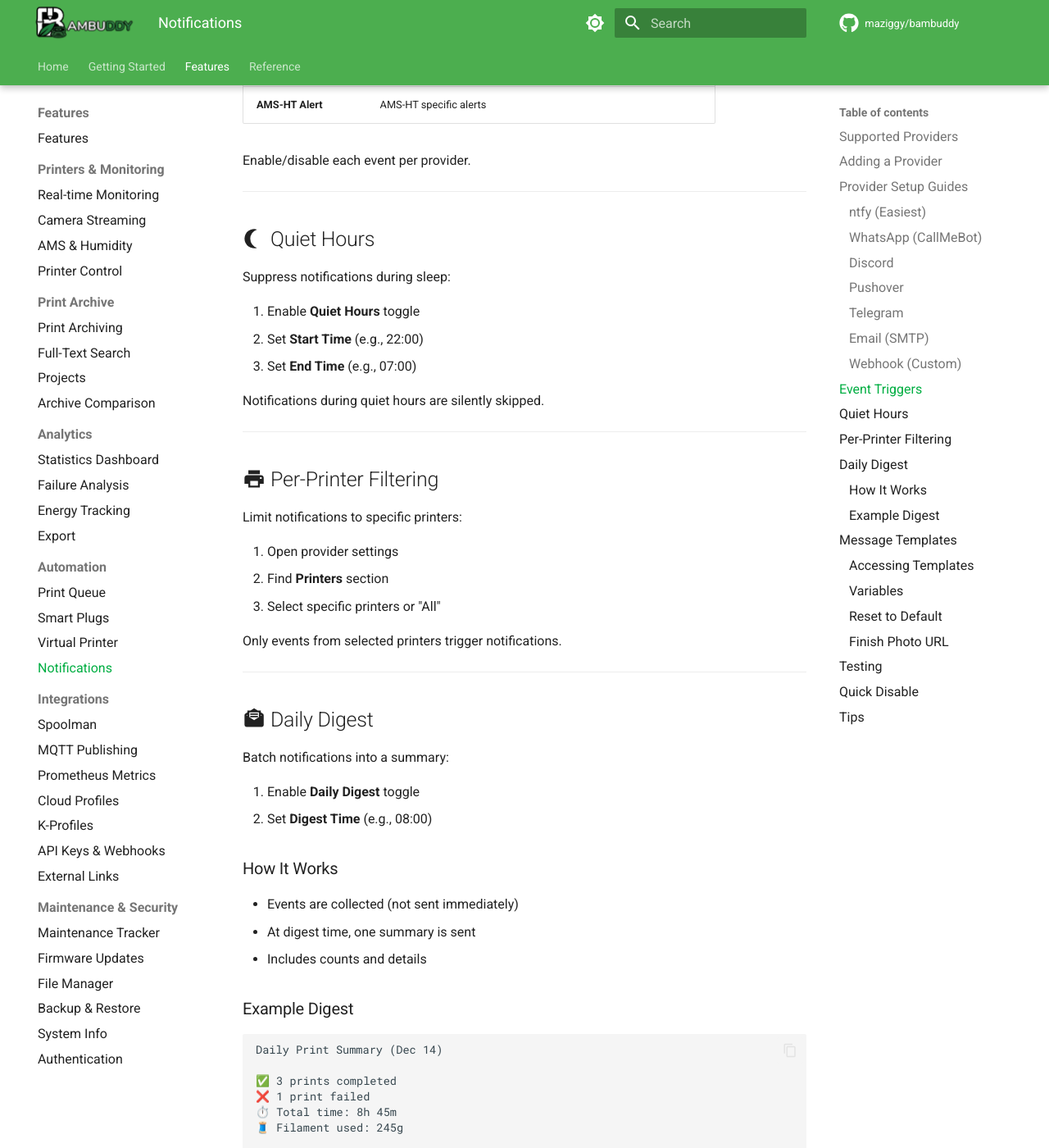
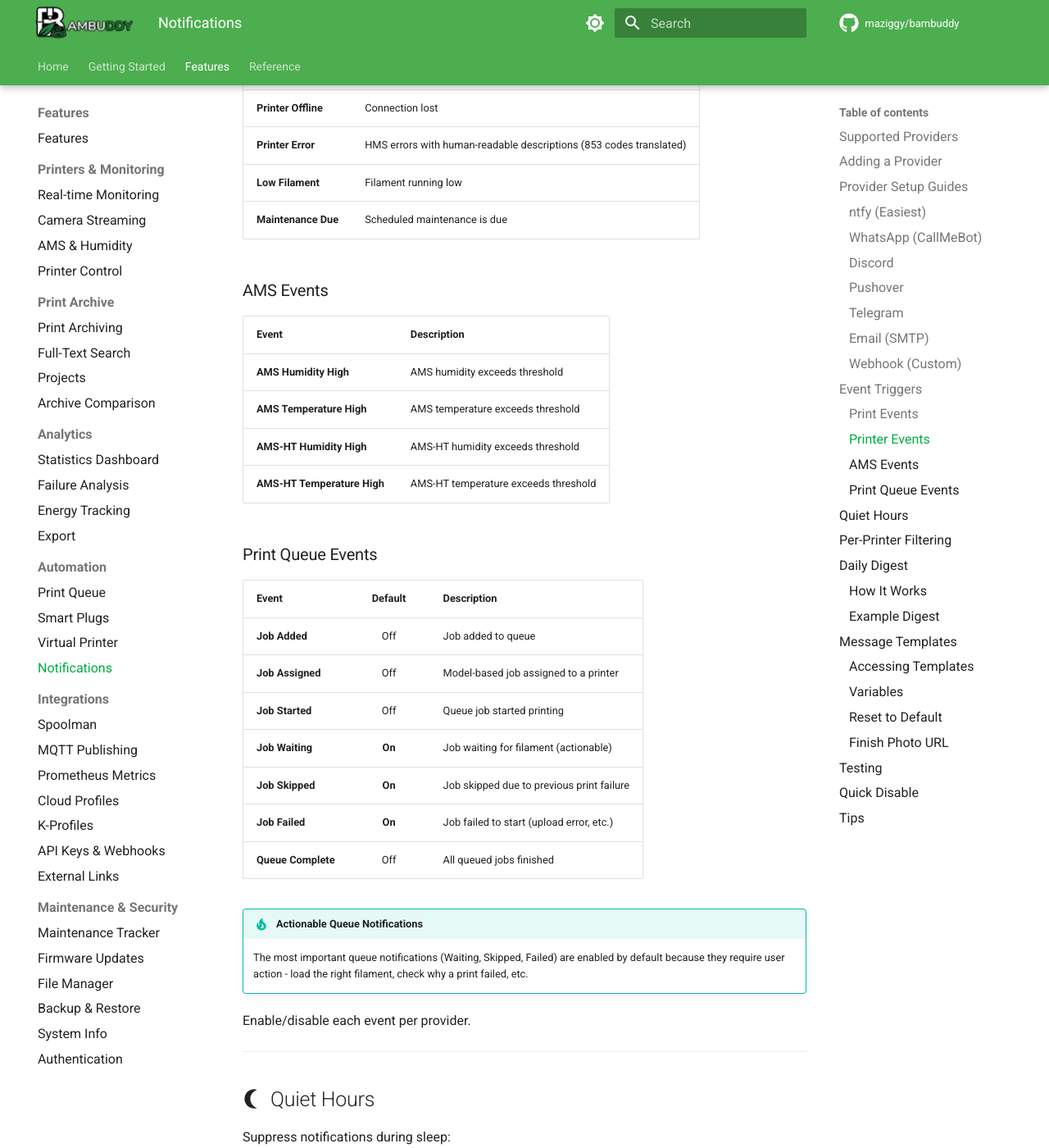
Before and after one commit to maziggy/bambuddy-wiki, an MkDocs documentation site: the page built from docs/features/notifications.md, in a window 1280 px wide and 1400 px high, scrolled down 5915 px. Shown: the whole window at 82% size. Built offline with MkDocs 1.6.1 and Material for MkDocs 9.7.7, drawn with Linux system fonts in a browser that asks for light colours; comment, search, counter and statistics services are not loaded; the version menu is left out.

Commit message:
Updated Wiki

```diff
--- a/docs/features/notifications.md
+++ b/docs/features/notifications.md
@@ -176,6 +176,8 @@ Payload format:
 
 ## :material-calendar-check: Event Triggers
 
+### Print Events
+
 | Event | Description |
 |-------|-------------|
 | **Print Started** | Print job begins |
@@ -184,11 +186,39 @@ Payload format:
 | **Print Failed** | Print fails or errors |
 | **Print Stopped** | Manual cancellation |
 | **Progress Milestones** | At 25%, 50%, 75% |
+
+### Printer Events
+
+| Event | Description |
+|-------|-------------|
 | **Printer Offline** | Connection lost |
 | **Printer Error** | HMS errors with human-readable descriptions (853 codes translated) |
 | **Low Filament** | Filament running low |
-| **AMS Alert** | AMS humidity warning |
-| **AMS-HT Alert** | AMS-HT specific alerts |
+| **Maintenance Due** | Scheduled maintenance is due |
+
+### AMS Events
+
+| Event | Description |
+|-------|-------------|
+| **AMS Humidity High** | AMS humidity exceeds threshold |
+| **AMS Temperature High** | AMS temperature exceeds threshold |
+| **AMS-HT Humidity High** | AMS-HT humidity exceeds threshold |
+| **AMS-HT Temperature High** | AMS-HT temperature exceeds threshold |
+
+### Print Queue Events
+
+| Event | Default | Description |
+|-------|:-------:|-------------|
+| **Job Added** | Off | Job added to queue |
+| **Job Assigned** | Off | Model-based job assigned to a printer |
+| **Job Started** | Off | Queue job started printing |
+| **Job Waiting** | **On** | Job waiting for filament (actionable) |
+| **Job Skipped** | **On** | Job skipped due to previous print failure |
+| **Job Failed** | **On** | Job failed to start (upload error, etc.) |
+| **Queue Complete** | Off | All queued jobs finished |
+
+!!! tip "Actionable Queue Notifications"
+    The most important queue notifications (Waiting, Skipped, Failed) are enabled by default because they require user action - load the right filament, check why a print failed, etc.
 
 Enable/disable each event per provider.
 
```
Also changed, not shown: docs/features/print-queue.md (+68 -7 lines).
